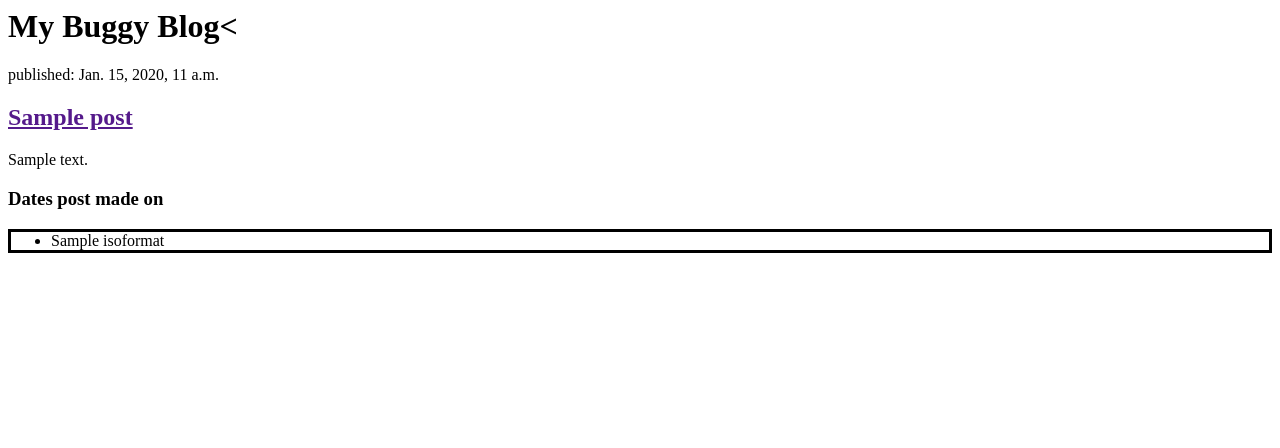
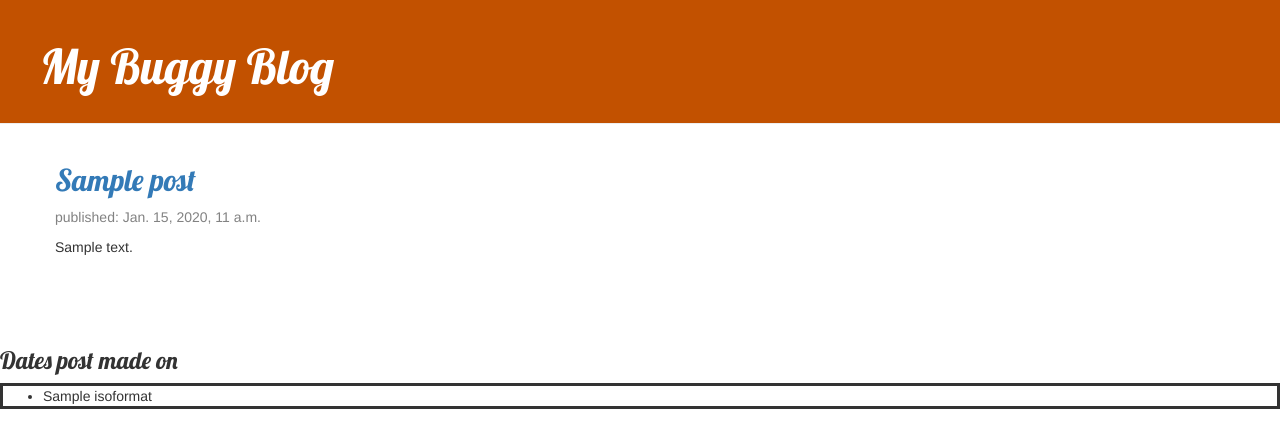
Before and after one commit to aleXOR2/django-girls-blog, a Django app: template blog/templates/blog/post_list.html in a window 1280 px wide. Shown: the top 448 px of the page. Run offline with Django 3.2, Linux system fonts and the light colour scheme; tables that the repository leaves empty hold one stand-in row (values such as "Sample post"); the template is opened without the code that fills it: values that come from a table or form of the project are taken from there, most other values are stand-ins (such as "Sample title", 1, 10 or a date in 2020); some libraries are stand-ins or nearby versions.

Commit message:
added templates

```diff
--- /dev/null
+++ b/blog/static/css/blog.css
@@ -0,0 +1,46 @@
+.page-header {
+    background-color: #C25100;
+    margin-top: 0;
+    padding: 20px 20px 20px 40px;
+}
+
+.page-header h1, .page-header h1 a, .page-header h1 a:visited, .page-header h1 a:active {
+    color: #ffffff;
+    font-size: 36pt;
+    text-decoration: none;
+}
+
+.content {
+    margin-left: 40px;
+}
+
+h1, h2, h3, h4 {
+    font-family: 'Lobster', cursive;
+}
+
+.date {
+    color: #828282;
+}
+
+.save {
+    float: right;
+}
+
+.post-form textarea, .post-form input {
+    width: 100%;
+}
+
+.top-menu, .top-menu:hover, .top-menu:visited {
+    color: #ffffff;
+    float: right;
+    font-size: 26pt;
+    margin-right: 20px;
+}
+
+.post {
+    margin-bottom: 70px;
+}
+
+.post h1 a, .post h1 a:visited {
+    color: #000000;
+}
--- /dev/null
+++ b/blog/templates/blog/base.html
@@ -0,0 +1,31 @@
+{% load static %}
+<html>
+    <head>
+        <title>Django Girls blog</title>
+        <link rel="stylesheet" href="//maxcdn.bootstrapcdn.com/bootstrap/3.2.0/css/bootstrap.min.css">
+        <link rel="stylesheet" href="//maxcdn.bootstrapcdn.com/bootstrap/3.2.0/css/bootstrap-theme.min.css">
+        <link href='//fonts.googleapis.com/css?family=Lobster&subset=latin,latin-ext' rel='stylesheet' type='text/css'>
+        <link rel="stylesheet" href="{% static 'css/blog.css' %}">
+    </head>
+    <body>
+        <div class="page-header">
+          <h1><a href="/">My Buggy Blog</a></h1>
+        </div>
+        <div class="content container">
+            <div class="row">
+                <div class="col-md-8">
+                    {% block content %}
+                    {% endblock %}
+                </div>
+            </div>
+        </div>
+        <h3>Dates post made on</h3>
+        <div>
+            <ul style="border-style: solid;">
+                {% for date_post_made in dates_posts_made %}
+                    <li>{{ date_post_made.isoformat }}</li>
+                {% endfor %}
+            </ul>
+        </div>
+     </body>
+</html>
--- a/blog/templates/blog/post_list.html
+++ b/blog/templates/blog/post_list.html
@@ -1,20 +1,11 @@
-<html>
-<body>
-    <div>
-        <h1><a href="/"></a>My Buggy Blog<</a></h1>
-    </div>
+{% extends 'blog/base.html' %}
+
+{% block content %}
     {% for post in posts %}
-        <div>
-            <p>published: {{ post.published_date }}</p>
+        <div class="post">
             <h2><a href="">{{ post.title }}</a></h2>
+            <div class="date"><p>published: {{ post.published_date }}</p></div>
             <p>{{ post.text|linebreaksbr }}</p>
         </div>
     {% endfor %}
-    <h3>Dates post made on</h3>
-    <ul style="border-style: solid;">
-        {% for date_post_made in dates_posts_made %}
-        <li>{{ date_post_made.isoformat }}</li>
-        {% endfor %}
-    </ul>
-</body>
-</html>
+{% endblock %}
```
Also changed, not shown: blog/static/blog.css (added, +46 -0 lines).
